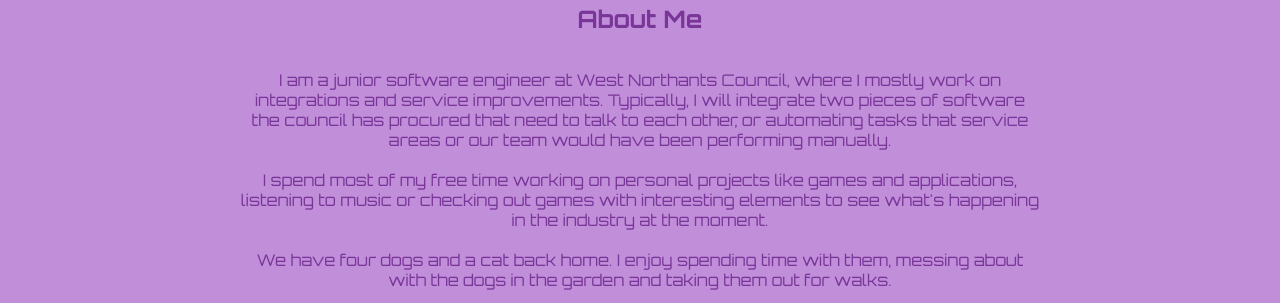
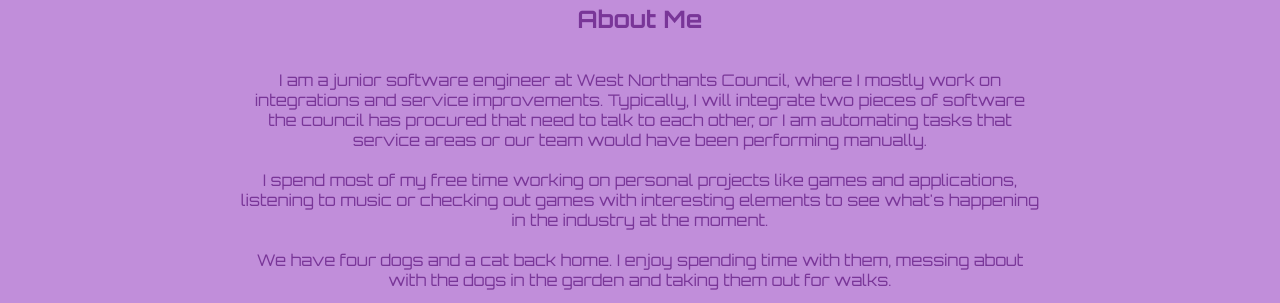
Before and after one commit to rf00132/portfolioV2, a plain HTML site: page index.html in a window 1280 px wide. Shown: the part 585-888 px from the top of the page. Drawn offline with Linux system fonts and the light colour scheme.

Commit message:
Updated about me text

```diff
--- a/index.html
+++ b/index.html
@@ -19,7 +19,7 @@
             <img class="about-me-img" src="img/badgerBig.png" alt="Avatar Image">
             <h2 class="glitch layers">About Me</h2>
             <p class="">
-                I am a junior software engineer at West Northants Council, where I mostly work on integrations and service improvements. Typically, I will integrate two pieces of software the council has procured that need to talk to each other, or automating tasks that service areas or our team would have been performing manually.
+                I am a junior software engineer at West Northants Council, where I mostly work on integrations and service improvements. Typically, I will integrate two pieces of software the council has procured that need to talk to each other, or I am automating tasks that service areas or our team would have been performing manually.
                 <br><br>
                 I spend most of my free time working on personal projects like games and applications, listening to music or checking out games with interesting elements to see what's happening in the industry at the moment.
                 <br><br>
```
